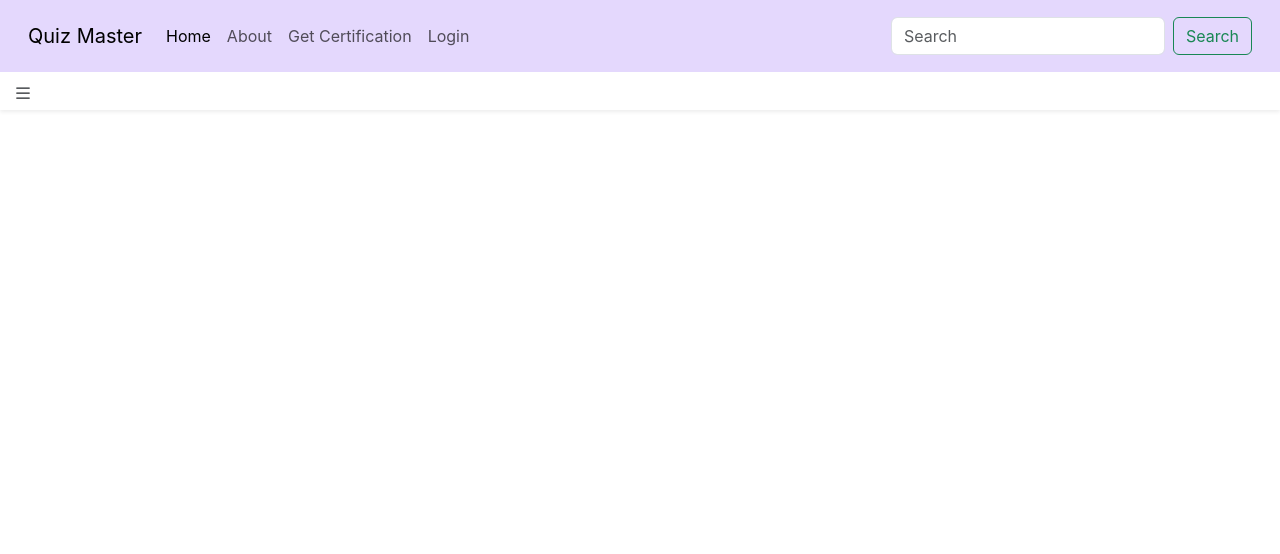
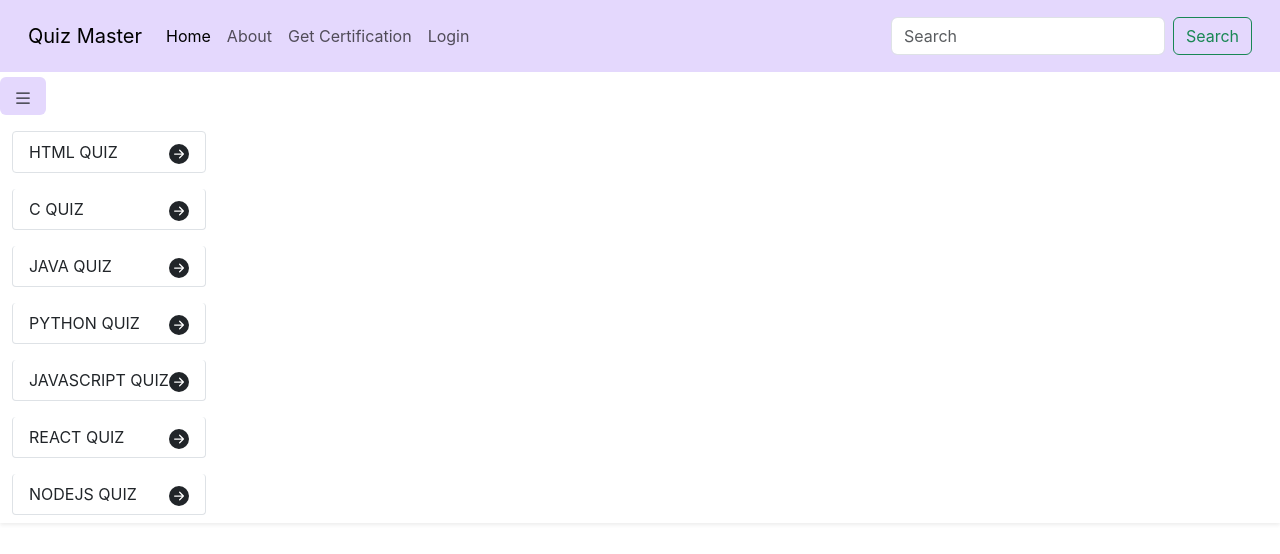
Before and after one commit to harshbhange0/quizmaster, a React (Create React App) app: page / in a window 1280 px wide. Shown: the top 554 px of the page. Built offline with nearby package versions, Linux system fonts and the light colour scheme.

Commit message:
sidebar section updated

```diff
--- a/src/App.css
+++ b/src/App.css
@@ -2,5 +2,6 @@
     background-color: #e4d8fd;
 }
 .offcanvas-btn{
-
+    background-color: #e4d8fd;
+    margin-top: 5px;
 }
--- a/src/App.js
+++ b/src/App.js
@@ -2,6 +2,7 @@ import React from "react";
 import Navbar from "./Components/Navbar";
 import './App.css'
 import Offcanvas from "./Components/Offcanvas";
+import SideBarSection from "./Components/SideBar";
 
 
 function App() {
@@ -9,10 +10,12 @@ function App() {
     <div className="App shadow-sm ">
       <Navbar />
       <Offcanvas/>
+
+
       <div className="container-fluid">
         <div className="row">
           <div className="d-none d-sm-none d-md-flex col-md-3">
-            {/* past leftSide bar  */}
+            <SideBarSection/>
           </div>
           <div className="col-12 col-sm-12 col-md-9 ">
             <div className="row">
--- a/src/Components/Offcanvas.js
+++ b/src/Components/Offcanvas.js
@@ -1,3 +1,4 @@
+import SideBarSection from "./SideBar"
 import Linesvg from "./img/Linesvg"
 
 function Offcanvas(){
@@ -16,7 +17,7 @@ function Offcanvas(){
   </div>
   <div className="offcanvas-body">
     <div>
-
+      <SideBarSection/>
     </div>
   </div>
 </div>
--- /dev/null
+++ b/src/Components/SideBar.js
@@ -0,0 +1,85 @@
+import React from "react";
+import Arrowsvg from "./img/Arrowsvg";
+
+
+function SideBarSection(){
+    return(
+        <div className="SidebarLink justify-content-around align-items-center mt-2 thin-scrollbar">
+         <div id="list-example w-100" class="list-group">
+          <a
+            class="list-group-item d-flex justify-content-between align-items-center w-100 my-2 rounded-1 fs-6 list-group-item-action " id=""
+            href="">
+
+                <span className="d-block"> HTML  QUIZ</span>
+                <span className="d-block">
+                     <Arrowsvg IconWidth="20"/></span>
+
+            </a>
+
+            <a
+            class="list-group-item d-flex justify-content-between align-items-center w-100 my-2 rounded-1 fs-6 list-group-item-action " id=""
+            href="">
+
+                <span className="d-block"> C QUIZ</span>
+                <span className="d-block">
+                     <Arrowsvg IconWidth="20"/></span>
+
+            </a>
+
+            <a
+            class="list-group-item d-flex justify-content-between align-items-center w-100 my-2 rounded-1 fs-6 list-group-item-action " id=""
+            href="">
+
+                <span className="d-block"> JAVA QUIZ</span>
+                <span className="d-block">
+                     <Arrowsvg IconWidth="20"/></span>
+
+            </a>
+
+            <a
+            class="list-group-item d-flex justify-content-between align-items-center w-100 my-2 rounded-1 fs-6 list-group-item-action " id=""
+            href="">
+
+                <span className="d-block"> PYTHON QUIZ</span>
+                <span className="d-block">
+                     <Arrowsvg IconWidth="20"/></span>
+
+            </a>
+
+            <a
+            class="list-group-item d-flex justify-content-between align-items-center w-100 my-2 rounded-1 fs-6 list-group-item-action " id=""
+            href="">
+
+                <span className="d-block"> JAVASCRIPT QUIZ</span>
+                <span className="d-block">
+                     <Arrowsvg IconWidth="20"/></span>
+
+            </a>
+
+            <a
+            class="list-group-item d-flex justify-content-between align-items-center w-100 my-2 rounded-1 fs-6 list-group-item-action " id=""
+            href="">
+
+                <span className="d-block"> REACT QUIZ</span>
+                <span className="d-block">
+                     <Arrowsvg IconWidth="20"/></span>
+
+            </a>
+
+            <a
+            class="list-group-item d-flex justify-content-between align-items-center w-100 my-2 rounded-1 fs-6 list-group-item-action " id=""
+            href="">
+
+                <span className="d-block"> NODEJS QUIZ</span>
+                <span className="d-block">
+                     <Arrowsvg IconWidth="20"/></span>
+
+            </a>
+
+         </div>
+
+
+        </div>
+
+    )
+}; export default SideBarSection
--- /dev/null
+++ b/src/Components/img/Arrowsvg.js
@@ -0,0 +1,11 @@
+import React from 'react'
+
+function Arrowsvg({IconWidth}) {
+  return (
+    <svg xmlns="http://www.w3.org/2000/svg" width={IconWidth} fill="currentColor" class="bi bi-arrow-right-circle-fill" viewBox="0 0 16 16">
+  <path d="M8 0a8 8 0 1 1 0 16A8 8 0 0 1 8 0zM4.5 7.5a.5.5 0 0 0 0 1h5.793l-2.147 2.146a.5.5 0 0 0 .708.708l3-3a.5.5 0 0 0 0-.708l-3-3a.5.5 0 1 0-.708.708L10.293 7.5H4.5z"/>
+</svg>
+  )
+}
+
+export default Arrowsvg
```
